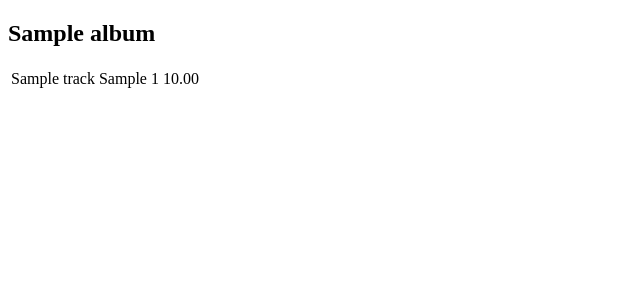
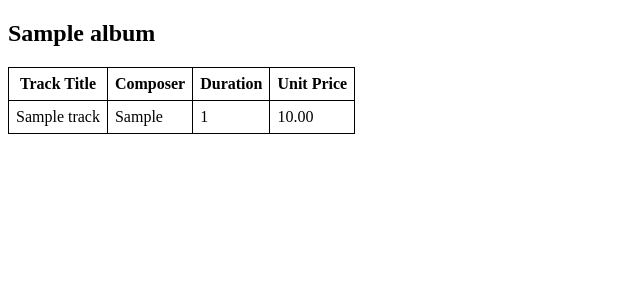
Before and after one commit to jovanaoukar/chinook-jovan-aoukar, a Django app: page /disks/1/ in a window 1280 px wide. Shown: the top 300 px of the page, without its empty margins (0-640 px from the left). Run offline with Django 4.2, Linux system fonts and the light colour scheme; tables that the repository leaves empty hold one stand-in row (values such as "Sample post").

Commit message:
Add some formatting and css to the table of tracks template

```diff
--- /dev/null
+++ b/chinook/disks/static/disks/style.css
@@ -0,0 +1,5 @@
+table, th, td {
+    border: 1px solid black;
+    border-collapse: collapse;
+    padding: 7px;
+}
--- a/chinook/disks/templates/disks/detail.html
+++ b/chinook/disks/templates/disks/detail.html
@@ -1,10 +1,20 @@
 <!DOCTYPE html>
 <html>
     <body>
+        {% load static %}
+
+        <link rel="stylesheet" href="{% static 'disks/style.css' %}">
+
         <h2>{{ album.title }}</h2>
         {% if album.track_set.all %}
             <table>
-            {% for track in album.track_set.all %}
+                <tr>
+                    <th>Track Title</th>
+                    <th>Composer</th>
+                    <th>Duration</th>
+                    <th>Unit Price</th>
+                </tr>
+                {% for track in album.track_set.all %}
                 <tr>
                   <td>{{track.name}}</td>
                   <td>{{track.composer}}</td>
```
